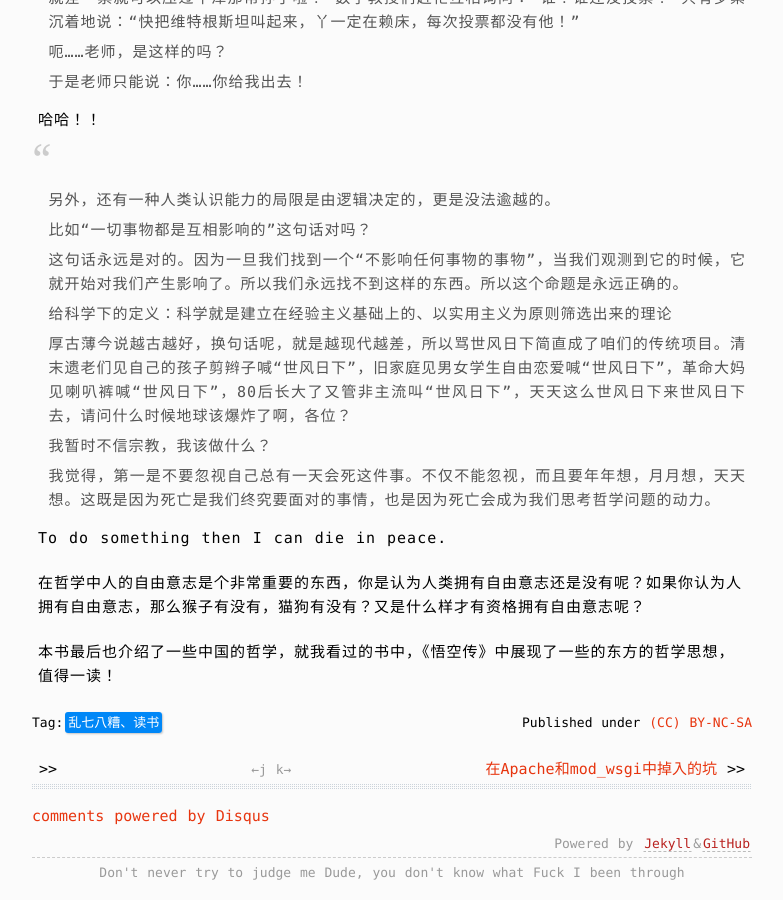
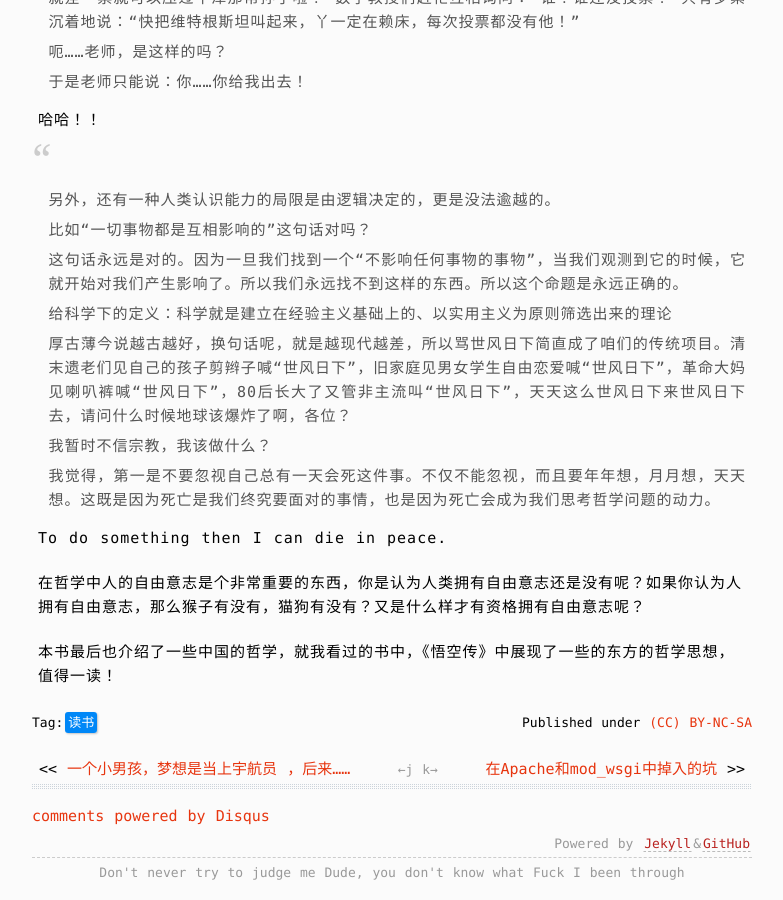
Before and after one commit to xavierskip/xavierskip.github.io, a Jekyll site: the page built from _posts/2014-06-22-about-philosophy.md, in a window 1280 px wide and 900 px high, scrolled down 3836 px. Shown: the whole window, without its empty margins (248-1031 px from the left). Built offline with Jekyll 4.4.1, drawn with Linux system fonts in a browser that asks for light colours; nearby versions of some CDN libraries; comment, search, counter and statistics services are not loaded.

Commit message:
new post

```diff
--- a/_posts/2014-06-22-about-philosophy.md
+++ b/_posts/2014-06-22-about-philosophy.md
@@ -2,7 +2,7 @@
 layout: post
 title: 《哲学家们都干了些什么？》读书笔记
 tags:
-- 乱七八糟、读书
+- 读书
 ---
 
 > 我是谁？我从哪里来？要到哪里去？思考总是痛苦，面对痛苦，你是继续思考下去呢？还是？
@@ -77,6 +77,7 @@
 
 > 王尔德说的：“人生有两大悲剧：一个是得不到想要的东西，另一个是得到。”
 >
+>
 > 摸姑娘胳膊是因为欲望驱使，不摸胳膊靠的是理性控制。
 
 好想摸!
@@ -97,9 +98,13 @@
 >
 > 奴隶道德和贵族道德最明显的区别在于：奴隶道德总是在禁止，不许人们做这个，不许人们做那个；而贵族道德则是在鼓励。
 >
+>
 > 一切进化都必须在生存或者生殖压力下才能进行。一旦这种压力消失，进化就会停止
 >
+>
 > 就像作家马伯庸说的，假如这世界里的动物真的像《圣经》里说的是被上帝一次性创造的，那么上帝还得按照不同的地质年代和生物进化的规律，费尽心机把不同进化阶段的生物化石分门别类地放好，再设定好碳14的放射量，以便让人类误以为进化论是对的……
+>
+>
 >
 > 在小学数学课上，常常会有孩子这么问老师：
 >
@@ -131,9 +136,15 @@
 >
 > 这句话永远是对的。因为一旦我们找到一个“不影响任何事物的事物”，当我们观测到它的时候，它就开始对我们产生影响了。所以我们永远找不到这样的东西。所以这个命题是永远正确的。
 >
+>
+>
 >给科学下的定义：科学就是建立在经验主义基础上的、以实用主义为原则筛选出来的理论
 >
+>
+>
 > 厚古薄今说越古越好，换句话呢，就是越现代越差，所以骂世风日下简直成了咱们的传统项目。清末遗老们见自己的孩子剪辫子喊“世风日下”，旧家庭见男女学生自由恋爱喊“世风日下”，革命大妈见喇叭裤喊“世风日下”，80后长大了又管非主流叫“世风日下”，天天这么世风日下来世风日下去，请问什么时候地球该爆炸了啊，各位？
+>
+>
 >
 >我暂时不信宗教，我该做什么？
 >
--- /dev/null
+++ b/_posts/2014-06-23-game-save-the-world.md
@@ -0,0 +1,8 @@
+---
+layout: post
+title: 一个小男孩，梦想是当上宇航员 ，后来……
+tags:
+- 动画
+---
+
+<embed src="http://player.youku.com/player.php/sid/XNjM3NTExNDY0/v.swf" allowFullScreen="true" quality="high" width="480" height="400" align="middle" allowScriptAccess="always" type="application/x-shockwave-flash"></embed>
```
Also changed, not shown: 1 other file.
